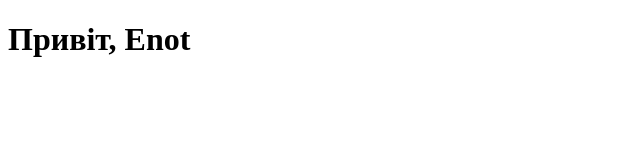
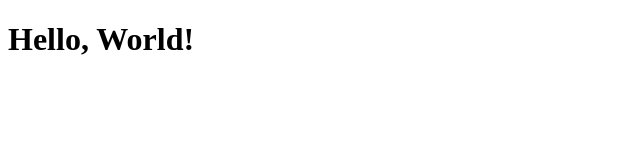
Before and after one commit to Setka2002/Tutorial, a plain HTML site: page index.html in a window 1280 px wide. Shown: the whole page, without its empty margins (0-640 px from the left). Drawn offline with Linux system fonts and the light colour scheme.

Commit message:
Update index.html

```diff
--- a/index.html
+++ b/index.html
@@ -7,6 +7,6 @@
     <title>Document</title>
 </head>
 <body>
-    <h1>Привіт, Enot</h1>
+    <h1>Hello, World!</h1>
 </body>
 </html>
```
